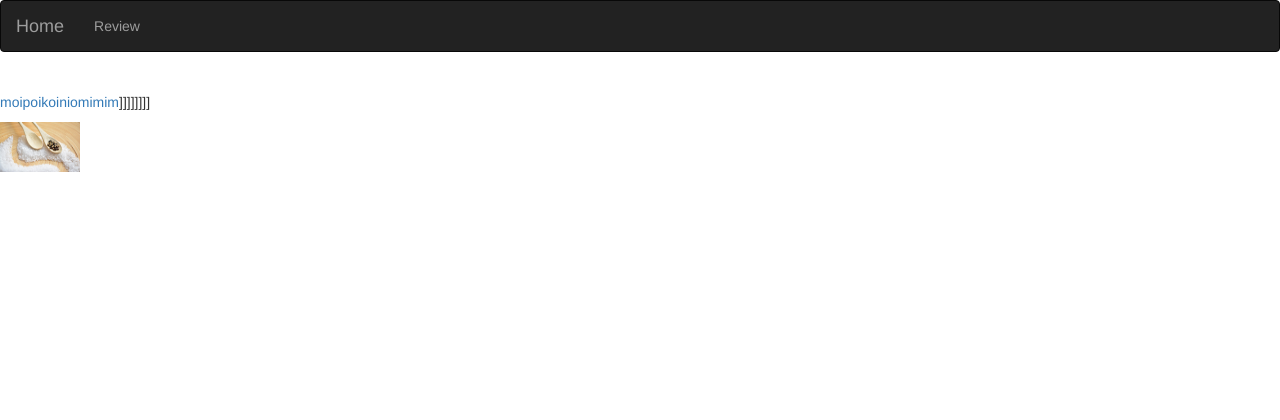
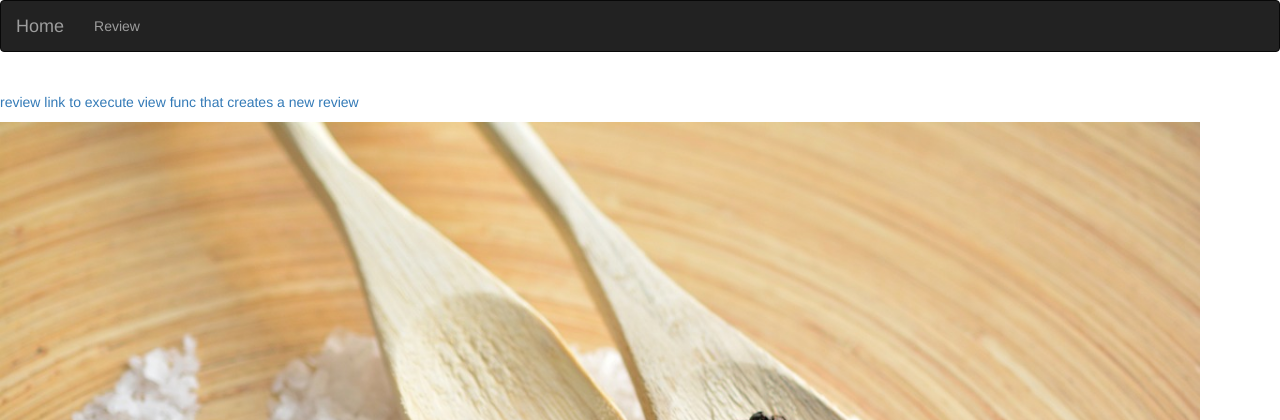
Before and after one commit to JKimani77/flask-workshop, a Flask app: page / in a window 1280 px wide. Shown: the top 420 px of the page. Before the commit the page ends 172 px from the top, so only its background shows below. Run offline with Flask 2, Linux system fonts and the light colour scheme; some libraries are stand-ins or nearby versions.

Commit message:
modified template files and incorporated inline styles

```diff
--- a/app/main/views.py
+++ b/app/main/views.py
@@ -7,14 +7,13 @@ from ..models import Review, Recipe, User, GroceryList
 def home():
     return render_template('index.html')
 
-@main.route("/review.html")
+@main.route("/review")
 def review():
     pdb.run
-    i = 12
-    while i < 18: return i % 3
+
 
     header = []
     description = []
     rating = []
-    recipeid = Review.recipeid
+    #recipeid = Review.recipeid
     return render_template('review.html')
--- a/app/templates/index.html
+++ b/app/templates/index.html
@@ -17,12 +17,12 @@
     <div>
         <br>
 
-        <p><a href="review.html">moipoikoiniomimim</a>]]]]]]]]</p>
+        <p><a href="/review">review link to execute view func that creates a new review</a></p>
     </div>
 </div>
 
 
 
-<div><img src="../static/images/saleh.jpg" alt="" height="50px" width="80px"></div>
+<div><img src="../static/images/saleh.jpg" alt="" height="800px" width="1200px"></div>
 
 {% endblock %}
--- a/app/templates/navbar.html
+++ b/app/templates/navbar.html
@@ -12,7 +12,7 @@
         </div>
         <div class="navbar-collapse collapse">
             <ul class="nav navbar-nav">
-                <li><a href="/">Review</a></li>
+                <li><a href="../main/views.py/review">Review</a></li>
 
         </div>
 
```
Also changed, not shown: app/templates/review.html (+22 -5 lines).
